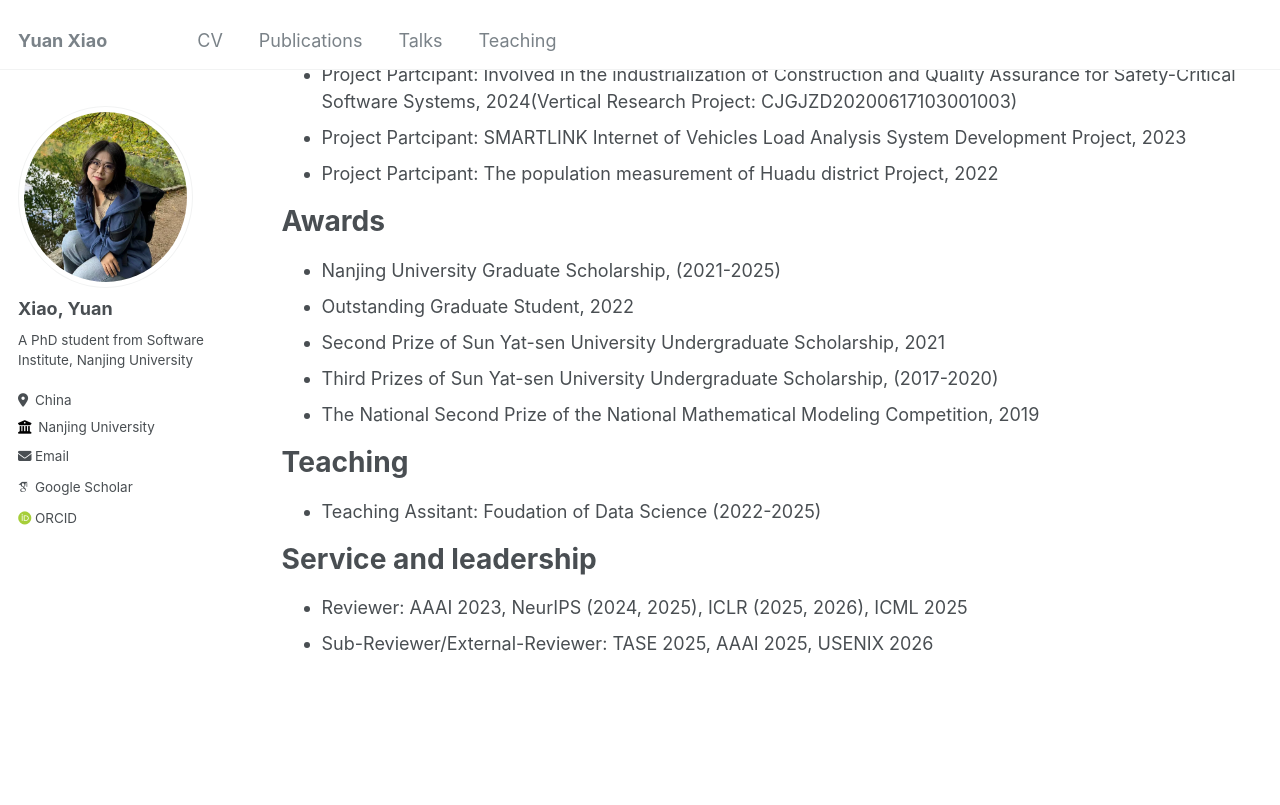
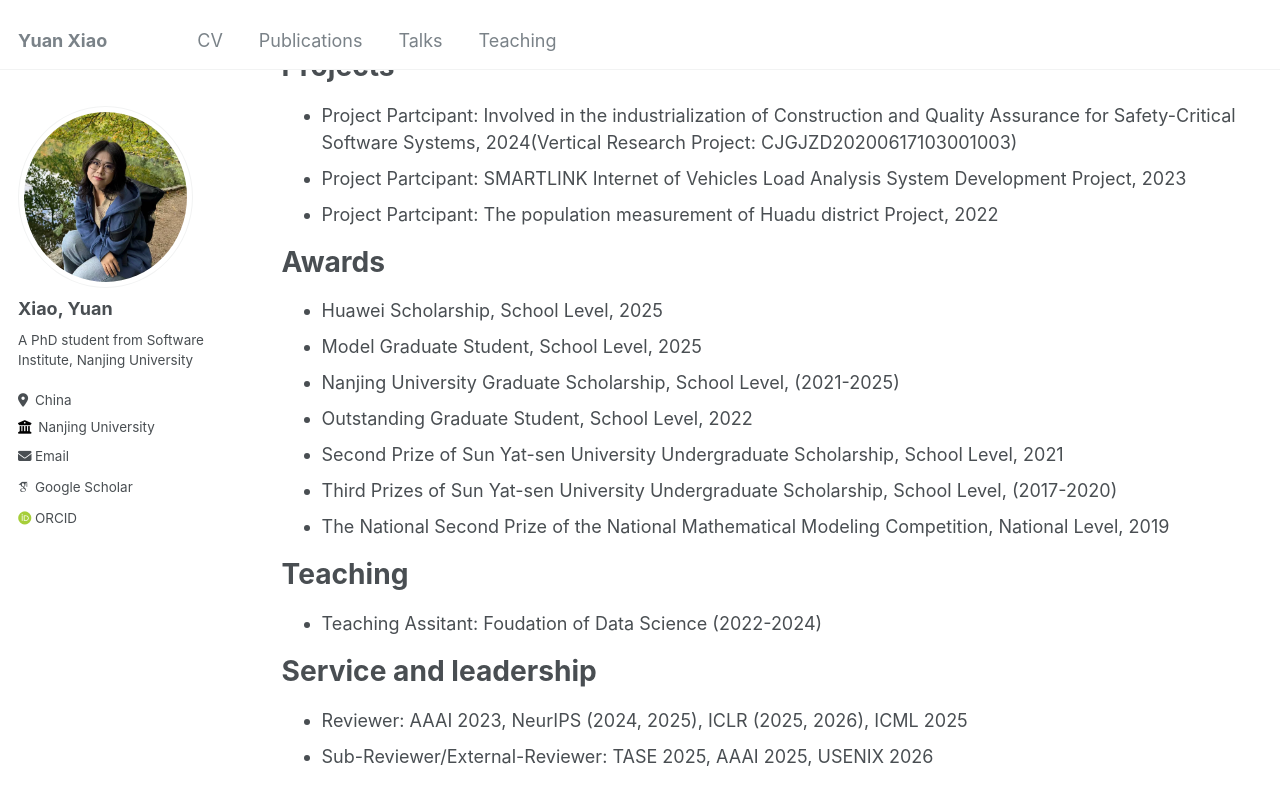
Before and after one commit to xiaoyuanpigo/xiaoyuanpigo.github.io, a Jekyll site: the page built from _pages/cv.md, in a window 1280 px wide and 900 px high, scrolled down 1354 px. Shown: the top 805 px of the window. Built offline with Jekyll 4.4.1, drawn with Linux system fonts in a browser that asks for light colours; some web fonts are replaced; a file with an impossible date is left out; some of the changed text lies outside the part shown.

Commit message:
Update cv.md

```diff
--- a/_pages/cv.md
+++ b/_pages/cv.md
@@ -43,8 +43,11 @@ Research Interest
 * Sub-skill 2.3
  * Skill 3 -->
 
-Publications
+Publications()
 ======
+<p style="font-size: 0.9em;">
+  <sup>†</sup> Co-first authors; <sup>*</sup> Corresponding authors.
+</p>
 <ul>
   {% assign sorted = site.publications | sort: "date" | reverse | sort: "weight" %}
   {% for post in sorted %}
@@ -66,16 +69,18 @@ Projects
 
 Awards
 ======
-* Nanjing University Graduate Scholarship, (2021-2025)
-* Outstanding Graduate Student, 2022
-* Second  Prize of Sun Yat-sen University Undergraduate Scholarship, 2021
-* Third Prizes of Sun Yat-sen University Undergraduate Scholarship, (2017-2020)
-* The National Second Prize of the National Mathematical Modeling Competition, 2019
+* Huawei Scholarship, School Level, 2025
+* Model Graduate Student, School Level, 2025
+* Nanjing University Graduate Scholarship, School Level, (2021-2025)
+* Outstanding Graduate Student, School Level, 2022
+* Second  Prize of Sun Yat-sen University Undergraduate Scholarship, School Level, 2021
+* Third Prizes of Sun Yat-sen University Undergraduate Scholarship, School Level, (2017-2020)
+* The National Second Prize of the National Mathematical Modeling Competition, National Level, 2019
 
 
 Teaching
 ======
-* Teaching Assitant: Foudation of Data Science (2022-2025)
+* Teaching Assitant: Foudation of Data Science (2022-2024)
 
 Service and leadership
 ======
```
